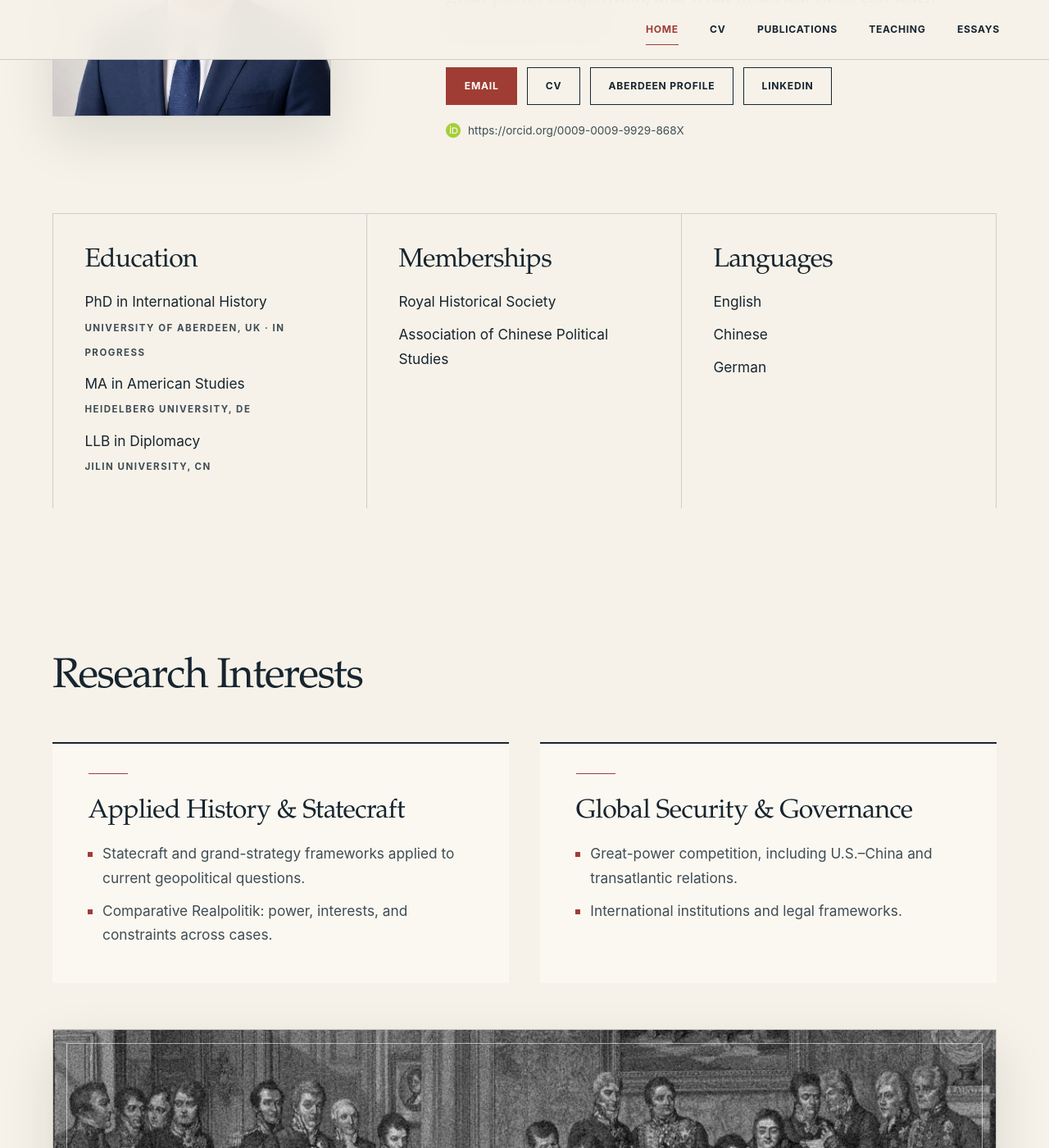
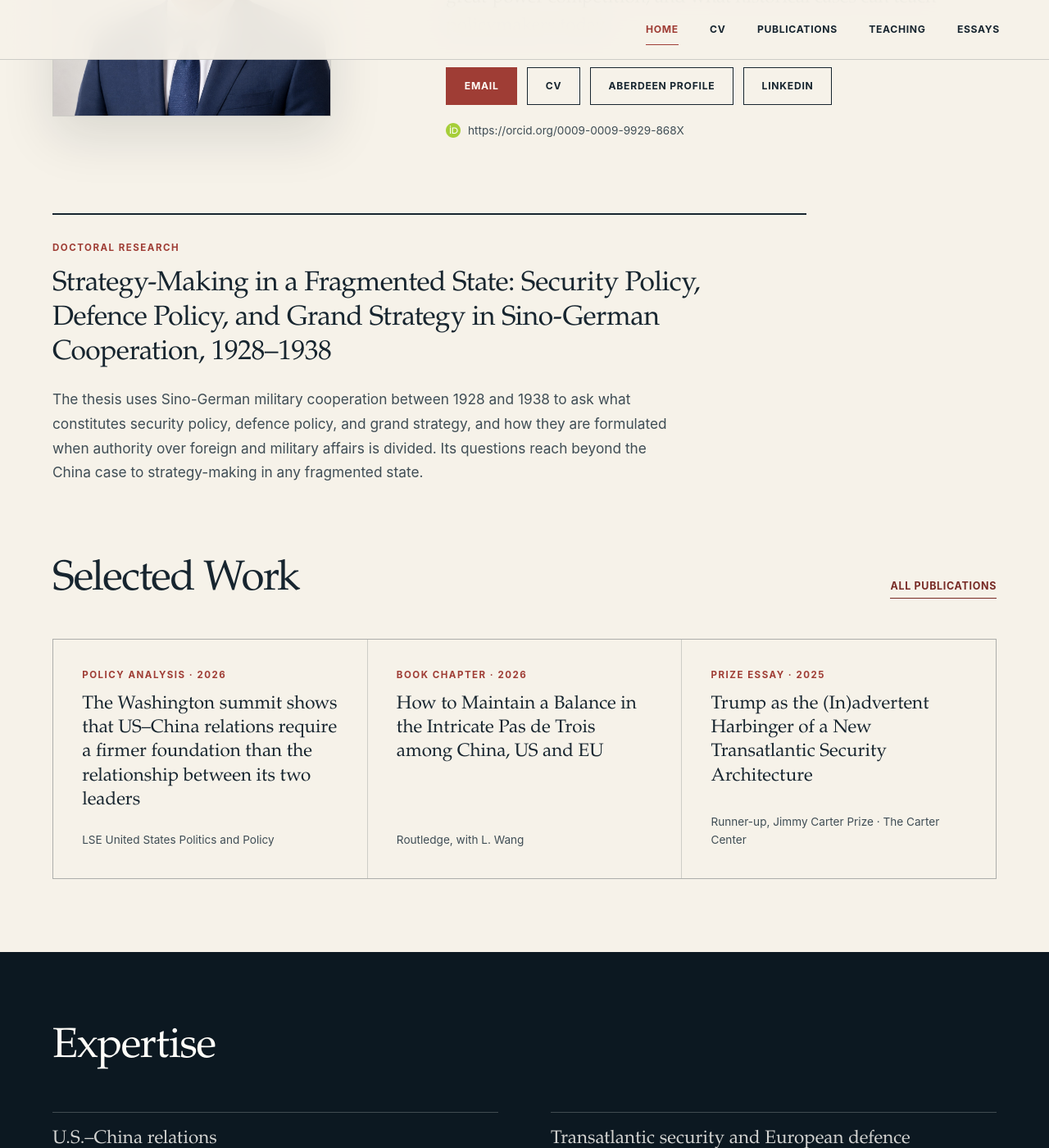
Before and after one commit to xudong-zhu01/xudong-zhu01.github.io, a Jekyll site: the page built from index.html, in a window 1280 px wide and 1400 px high, scrolled down 388 px. Shown: the whole window at 82% size. Built offline with Jekyll 4.4.1, drawn with Linux system fonts in a browser that asks for light colours; some of the changed text lies outside the part shown.

Commit message:
Restructure homepage: doctoral research, selected work, expertise
- Add the thesis title and a short description of the doctoral project
- Add three selected works linking to LSE, Routledge and the Carter Center
- Replace Research Interests with an Expertise list and a media/policy enquiries line
- Move education, memberships and languages below the substantive sections
- Caption the Congress of Vienna illustration

Co-Authored-By: Claude Opus 5.5 <noreply@anthropic.com>
Claude-Session: https://claude.ai/code/session_01JiahZcHeojewrRAYaiXHaj

```diff
--- a/index.html
+++ b/index.html
@@ -29,7 +29,7 @@ active_nav: home
       "https://www.linkedin.com/in/xudong-zhu-457bb3220",
       "https://www.abdn.ac.uk/people/x.zhu.25"
     ],
-    "knowsAbout": ["International history", "Grand strategy", "Statecraft", "Great-power competition", "US–China relations", "Transatlantic security"]
+    "knowsAbout": ["International history", "Grand strategy", "Statecraft", "US–China relations", "Transatlantic security", "European defence", "German foreign and security policy", "China–EU relations"]
   }
   </script>
 </head>
@@ -76,28 +76,96 @@ active_nav: home
       </div>
     </section>
 
-    <section class="apple-section section-light section-flush-top" aria-labelledby="profile-summary">
-      <div class="container grid-3">
+    <section class="apple-section section-light section-flush-top" aria-labelledby="doctoral-research">
+      <div class="container">
+        <div class="research-lead">
+          <h2 id="doctoral-research" class="caption lead-label">Doctoral Research</h2>
+          <p class="sf-display lead-title">
+            Strategy-Making in a Fragmented State: Security Policy, Defence Policy, and Grand Strategy
+            in Sino-German Cooperation, <span class="nowrap">1928–1938</span>
+          </p>
+          <p class="body-text muted lead-text">
+            The thesis uses Sino-German military cooperation between 1928 and 1938 to ask what constitutes
+            security policy, defence policy, and grand strategy, and how they are formulated when authority
+            over foreign and military affairs is divided. Its questions reach beyond the China case to
+            strategy-making in any fragmented state.
+          </p>
+        </div>
+      </div>
+    </section>
+
+    <section class="apple-section section-light section-flush-top" aria-labelledby="selected-work">
+      <div class="container">
+        <div class="section-head-row">
+          <h2 id="selected-work" class="sf-display section-heading">Selected Work</h2>
+          <a href="{{ '/publications.html' | relative_url }}" class="link-inline">All publications</a>
+        </div>
+
+        <div class="work-grid">
+          <a class="work-item" href="https://blogs.lse.ac.uk/usappblog/2026/10/02/trump-xi-summit-stability/" target="_blank" rel="noopener noreferrer">
+            <span class="caption work-type">Policy analysis · 2026</span>
+            <span class="sf-display work-title">The Washington summit shows that US–China relations require a firmer foundation than the relationship between its two leaders</span>
+            <span class="sf-text work-source">LSE United States Politics and Policy</span>
+          </a>
+
+          <a class="work-item" href="https://doi.org/10.4324/9781003736554-8" target="_blank" rel="noopener noreferrer">
+            <span class="caption work-type">Book chapter · 2026</span>
+            <span class="sf-display work-title">How to Maintain a Balance in the Intricate Pas de Trois among China, US and EU</span>
+            <span class="sf-text work-source">Routledge, with L. Wang</span>
+          </a>
+
+          <a class="work-item" href="https://uscnpm.org/analysis/europe-autonomy-against-chinese-influence/" target="_blank" rel="noopener noreferrer">
+            <span class="caption work-type">Prize essay · 2025</span>
+            <span class="sf-display work-title">Trump as the (In)advertent Harbinger of a New Transatlantic Security Architecture</span>
+            <span class="sf-text work-source">Runner-up, Jimmy Carter Prize · The Carter Center</span>
+          </a>
+        </div>
+      </div>
+    </section>
+
+    <section class="apple-section section-dark" aria-labelledby="expertise">
+      <div class="container">
+        <h2 id="expertise" class="sf-display section-heading">Expertise</h2>
+
+        <ul class="expertise-list sf-display">
+          <li>U.S.–China relations</li>
+          <li>Transatlantic security and European defence</li>
+          <li>German foreign and security policy, past and present</li>
+          <li>Grand strategy and statecraft</li>
+          <li>China–EU relations</li>
+        </ul>
+
+        <p class="body-text muted-dark expertise-note">
+          Media and policy enquiries are welcome, in English or Chinese:
+          <a href="mailto:xudong.zhu01@gmail.com" class="text-link-dark">xudong.zhu01@gmail.com</a>
+        </p>
+      </div>
+    </section>
+
+    <section class="apple-section section-light" aria-labelledby="profile-summary">
+      <div class="container">
+        <h2 id="profile-summary" class="visually-hidden">Background</h2>
+        <div class="grid-3">
           <div class="card card-light">
-          <h2 id="profile-summary" class="sf-display card-title-small">Education</h2>
+            <h3 class="sf-display card-title-small">Education</h3>
             <ul class="body-text clean-list">
               <li>
-              PhD in International History<br>
-              <span class="caption muted">University of Aberdeen, UK · in progress</span>
+                PhD, International History<br>
+                <span class="caption muted">University of Aberdeen</span>
               </li>
               <li>
-              MA in American Studies<br>
-              <span class="caption muted">Heidelberg University, DE</span>
+                MA, American Studies<br>
+                <span class="caption muted">Heidelberg University</span>
               </li>
               <li>
-              LLB in Diplomacy<br>
-              <span class="caption muted">Jilin University, CN</span>
+                LLB, Diplomacy<br>
+                <span class="caption muted">Jilin University</span>
               </li>
             </ul>
           </div>
 
           <div class="card card-light">
-          <h2 class="sf-display card-title-small">Memberships</h2>
+            <h3 class="sf-display card-title-small">Memberships</h3>
             <ul class="body-text clean-list">
               <li>Royal Historical Society</li>
               <li>Association of Chinese Political Studies</li>
@@ -105,7 +173,7 @@ active_nav: home
           </div>
 
           <div class="card card-light">
-          <h2 class="sf-display card-title-small">Languages</h2>
+            <h3 class="sf-display card-title-small">Languages</h3>
             <ul class="body-text clean-list">
               <li>English</li>
               <li>Chinese</li>
@@ -113,32 +181,9 @@ active_nav: home
             </ul>
           </div>
         </div>
-    </section>
 
-
-    <section class="apple-section section-light" aria-labelledby="research-interests">
-      <div class="container">
-        <h2 id="research-interests" class="sf-display section-heading">Research Interests</h2>
-
-        <div class="grid-2">
-          <div class="card card-light">
-            <h3 class="sf-display card-title-small">Applied History &amp; Statecraft</h3>
-            <ul class="body-text clean-list disc-list muted">
-              <li>Statecraft and grand-strategy frameworks applied to current geopolitical questions.</li>
-              <li>Comparative Realpolitik: power, interests, and constraints across cases.</li>
-            </ul>
-          </div>
-
-          <div class="card card-light">
-            <h3 class="sf-display card-title-small">Global Security &amp; Governance</h3>
-            <ul class="body-text clean-list disc-list muted">
-              <li>Great-power competition, including U.S.–China and transatlantic relations.</li>
-              <li>International institutions and legal frameworks.</li>
-            </ul>
-          </div>
-        </div>
-
-        <figure class="photo-container illustration">
+        <figure class="illustration">
+          <div class="photo-container">
             <img
               src="{{ '/assets/statecraft-illustration.jpg' | relative_url }}"
               alt="Engraving of the Congress of Vienna with the motto Kraft im Recht"
@@ -147,6 +192,8 @@ active_nav: home
               loading="lazy"
               decoding="async"
             >
+          </div>
+          <figcaption class="caption muted illustration-caption">The Congress of Vienna, 1815 · <em>Kraft im Recht</em></figcaption>
         </figure>
       </div>
     </section>
--- a/style.css
+++ b/style.css
@@ -707,6 +707,149 @@ p {
   content: "";
 }
 
+.nowrap {
+  white-space: nowrap;
+}
+
+.visually-hidden {
+  position: absolute;
+  width: 1px;
+  height: 1px;
+  overflow: hidden;
+  clip: rect(0 0 0 0);
+  white-space: nowrap;
+}
+
+.research-lead {
+  max-width: 920px;
+  padding-top: 2rem;
+  border-top: 2px solid var(--ink);
+}
+
+.lead-label {
+  margin: 0 0 1rem;
+  color: var(--accent);
+  font-family: var(--sans);
+}
+
+.lead-title {
+  max-width: 860px;
+  margin: 0 0 1.25rem;
+  color: var(--ink);
+  font-size: clamp(1.45rem, 2.8vw, 2.1rem);
+  font-weight: 500;
+  line-height: 1.25;
+  letter-spacing: -0.015em;
+}
+
+.lead-text {
+  max-width: 760px;
+  margin: 0;
+}
+
+.section-head-row {
+  display: flex;
+  flex-wrap: wrap;
+  align-items: baseline;
+  justify-content: space-between;
+  gap: 1rem 2rem;
+  margin-bottom: clamp(1.75rem, 4vw, 2.75rem);
+}
+
+.section-head-row .section-heading {
+  margin: 0;
+}
+
+.work-grid {
+  display: grid;
+  grid-template-columns: repeat(3, minmax(0, 1fr));
+  gap: 1px;
+  border: 1px solid var(--line);
+  background: var(--line);
+}
+
+.work-item {
+  display: flex;
+  flex-direction: column;
+  gap: 0.9rem;
+  padding: clamp(1.5rem, 3vw, 2.2rem);
+  background: var(--paper);
+  color: inherit;
+  text-decoration: none;
+  transition: background-color 160ms ease;
+}
+
+.work-item:hover {
+  background: var(--white);
+}
+
+.work-item:hover .work-title {
+  color: var(--accent-dark);
+}
+
+.work-type {
+  color: var(--accent);
+}
+
+.work-title {
+  color: var(--ink);
+  font-size: clamp(1.2rem, 1.9vw, 1.4rem);
+  line-height: 1.3;
+  transition: color 160ms ease;
+}
+
+.work-source {
+  margin-top: auto;
+  padding-top: 0.5rem;
+  color: var(--ink-soft);
+  font-size: 0.85rem;
+}
+
+.expertise-list {
+  display: grid;
+  grid-template-columns: repeat(2, minmax(0, 1fr));
+  column-gap: clamp(2rem, 5vw, 4rem);
+  margin: 0;
+  padding: 0;
+  list-style: none;
+}
+
+.expertise-list li {
+  padding: 1.05rem 0;
+  border-top: 1px solid var(--line-dark);
+  color: var(--text-on-dark);
+  font-size: clamp(1.15rem, 2vw, 1.4rem);
+  line-height: 1.35;
+}
+
+.expertise-note {
+  margin: 2.5rem 0 0;
+}
+
+.text-link-dark {
+  color: var(--gold);
+  text-decoration-thickness: 1px;
+  overflow-wrap: anywhere;
+}
+
+.text-link-dark:hover {
+  color: var(--white);
+}
+
+.illustration-caption {
+  display: block;
+  margin-top: 1rem;
+  font-family: var(--sans);
+  letter-spacing: 0.1em;
+}
+
+.illustration-caption em {
+  text-transform: none;
+  letter-spacing: 0.02em;
+  font-family: var(--serif);
+  font-size: 0.9rem;
+}
+
 /* Publications
    ========================================================================== */
 
@@ -1203,6 +1346,10 @@ p {
     border-bottom: 1px solid var(--line);
   }
 
+  .work-grid {
+    grid-template-columns: 1fr;
+  }
+
 }
 
 @media (max-width: 720px) {
@@ -1212,6 +1359,7 @@ p {
   }
 
   .grid-2,
+  .expertise-list,
   .hero-profile,
   .page-hero .container,
   .blog-page-header,
```
Lines whose indentation alone changed are shown as unchanged.
